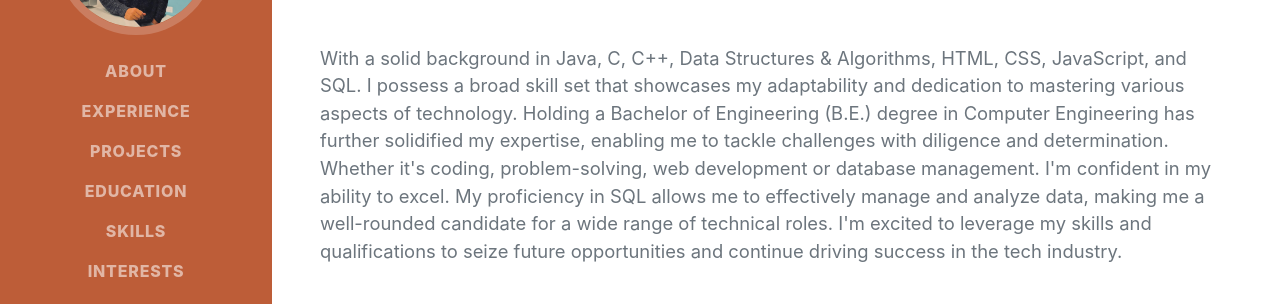
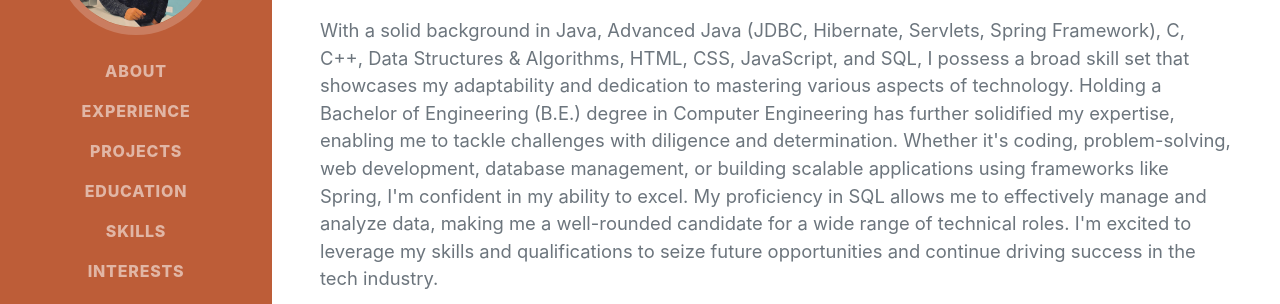
Before and after one commit to DeepakW151/My-Portfolio, a plain HTML site: page index.html in a window 1280 px wide. Shown: the part 301-605 px from the top of the page. Drawn offline with nearby package versions, Linux system fonts and the light colour scheme; files whose address does not match are found by name; a web font is replaced by a local one.

Commit message:
Update index.html
Resume update

```diff
--- a/index.html
+++ b/index.html
@@ -50,18 +50,10 @@
                         Savedi, Ahmednagar · +91 9370366744 ·
                         <a href="mailto:name@email.com">deepakwadgane15@gmail.com</a>
                     </div>
-                    <p class="lead mb-5">With a solid background in Java, C, C++, Data Structures & Algorithms,
-                         HTML, CSS, JavaScript, and SQL. I possess a broad skill set that showcases my adaptability
-                         and dedication to mastering various aspects of technology. Holding a Bachelor of Engineering
-                          (B.E.) degree in Computer Engineering has further solidified my expertise, enabling me to
-                          tackle challenges with diligence and determination. Whether it's coding, problem-solving,
-                          web development or database management. I'm confident in my ability to excel. My proficiency
-                          in SQL allows me to effectively manage and analyze data, making me a well-rounded candidate
-                           for a wide range of technical roles. I'm excited to leverage my skills and qualifications to
-                           seize future opportunities and continue driving success in the tech industry.
+                    <p class="lead mb-5">With a solid background in Java, Advanced Java (JDBC, Hibernate, Servlets, Spring Framework), C, C++, Data Structures & Algorithms, HTML, CSS, JavaScript, and SQL, I possess a broad skill set that showcases my adaptability and dedication to mastering various aspects of technology. Holding a Bachelor of Engineering (B.E.) degree in Computer Engineering has further solidified my expertise, enabling me to tackle challenges with diligence and determination. Whether it's coding, problem-solving, web development, database management, or building scalable applications using frameworks like Spring, I'm confident in my ability to excel. My proficiency in SQL allows me to effectively manage and analyze data, making me a well-rounded candidate for a wide range of technical roles. I'm excited to leverage my skills and qualifications to seize future opportunities and continue driving success in the tech industry.
                     </p>
                     <div class="social-icons">
-                        <a class="social-icon" target="_blank" href="https://drive.google.com/file/d/1rWJKMRXElKrjBOah47wlKl7e2kkw7r9l/view?usp=sharing"><i class="fa-solid fa-file"></i></a>
+                        <a class="social-icon" target="_blank" href="https://drive.google.com/file/d/1pFI8YVmv7zJw8rGIXLbmpY_aw_InIz76/view?usp=sharing"><i class="fa-solid fa-file"></i></a>
                         <a class="social-icon" target="_blank" href="https://www.linkedin.com/in/deepak-wadgane-367667319?utm_source=share&utm_campaign=share_via&utm_content=profile&utm_medium=android_app"><i class="fab fa-linkedin-in"></i></a>
                         <a class="social-icon" target="_blank" href="https://github.com/DeepakW151"><i class="fab fa-github"></i></a>
                     </div>
```
